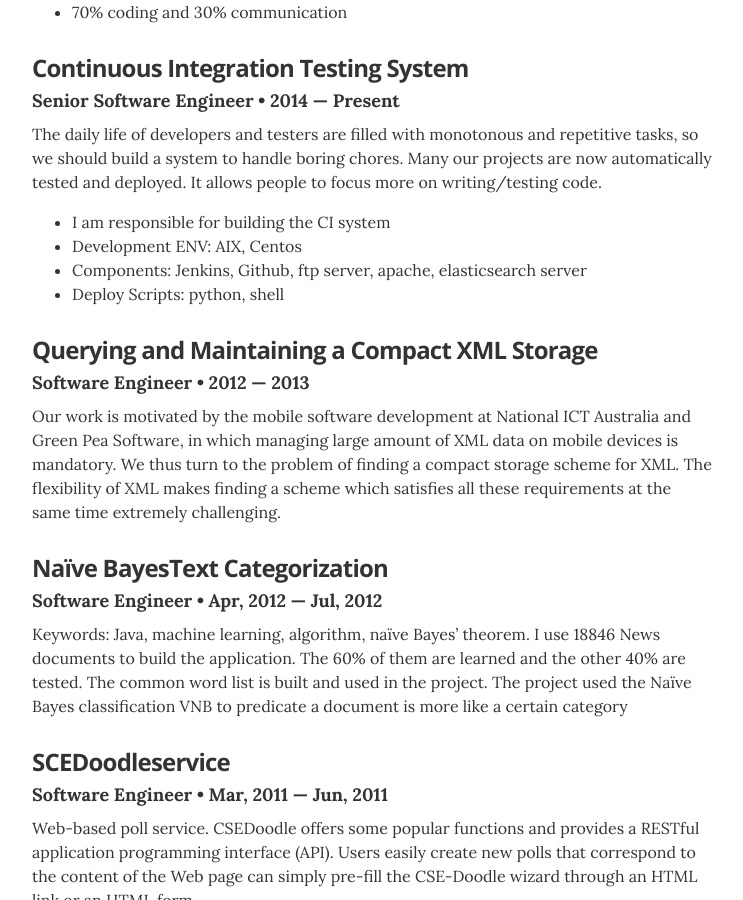
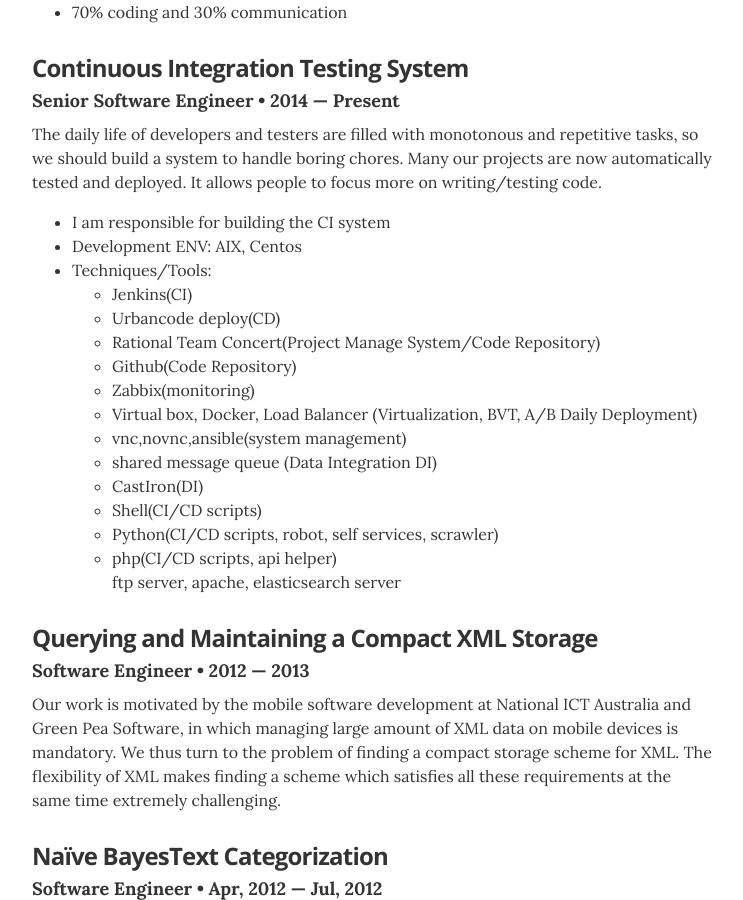
Before and after one commit to ohraymaster/ohraymaster.github.io, a Jekyll site: the page built from index.html, in a window 1280 px wide and 900 px high, scrolled down 2404 px. Shown: the whole window, without its empty margins (268-1011 px from the left). Built offline with Jekyll 4.4.1, drawn with Linux system fonts in a browser that asks for light colours.

Commit message:
Update resume.html

```diff
--- a/_layouts/resume.html
+++ b/_layouts/resume.html
@@ -175,8 +175,23 @@
           <ul class="resume-item-list">
             <li>I am responsible for building the CI system</li>
             <li>Development ENV: AIX, Centos</li>
-            <li>Components: Jenkins, Github, ftp server, apache, elasticsearch server</li>
-            <li>Deploy Scripts: python, shell</li>
+            <li>Techniques/Tools:
+              <ul>
+                <li>Jenkins(CI)</li>
+                <li>Urbancode deploy(CD)</li>
+                <li>Rational Team Concert(Project Manage System/Code Repository)</li>
+                <li>Github(Code Repository)</li>
+                <li>Zabbix(monitoring)</li>
+                <li>Virtual box, Docker, Load Balancer (Virtualization, BVT, A/B Daily Deployment)</li>
+                <li>vnc,novnc,ansible(system management)</li>
+                <li>shared message queue (Data Integration DI)</li>
+                <li>CastIron(DI)</li>
+                <li>Shell(CI/CD scripts)</li>
+                <li>Python(CI/CD scripts, robot, self services, scrawler)</li>
+                <li>php(CI/CD scripts, api helper)</li>
+                ftp server, apache, elasticsearch server
+              </ul>
+            </li>
           </ul>
         </div>
 
```
